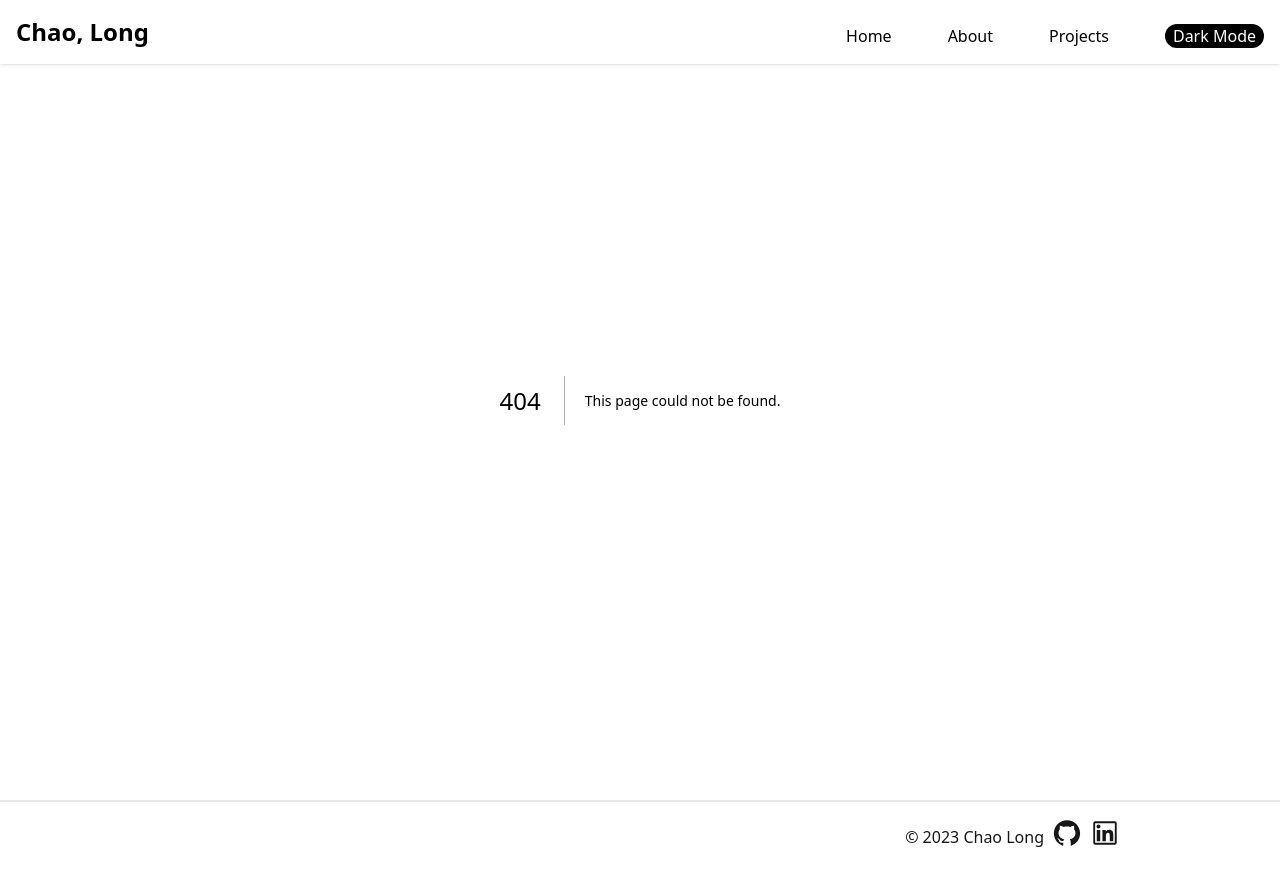
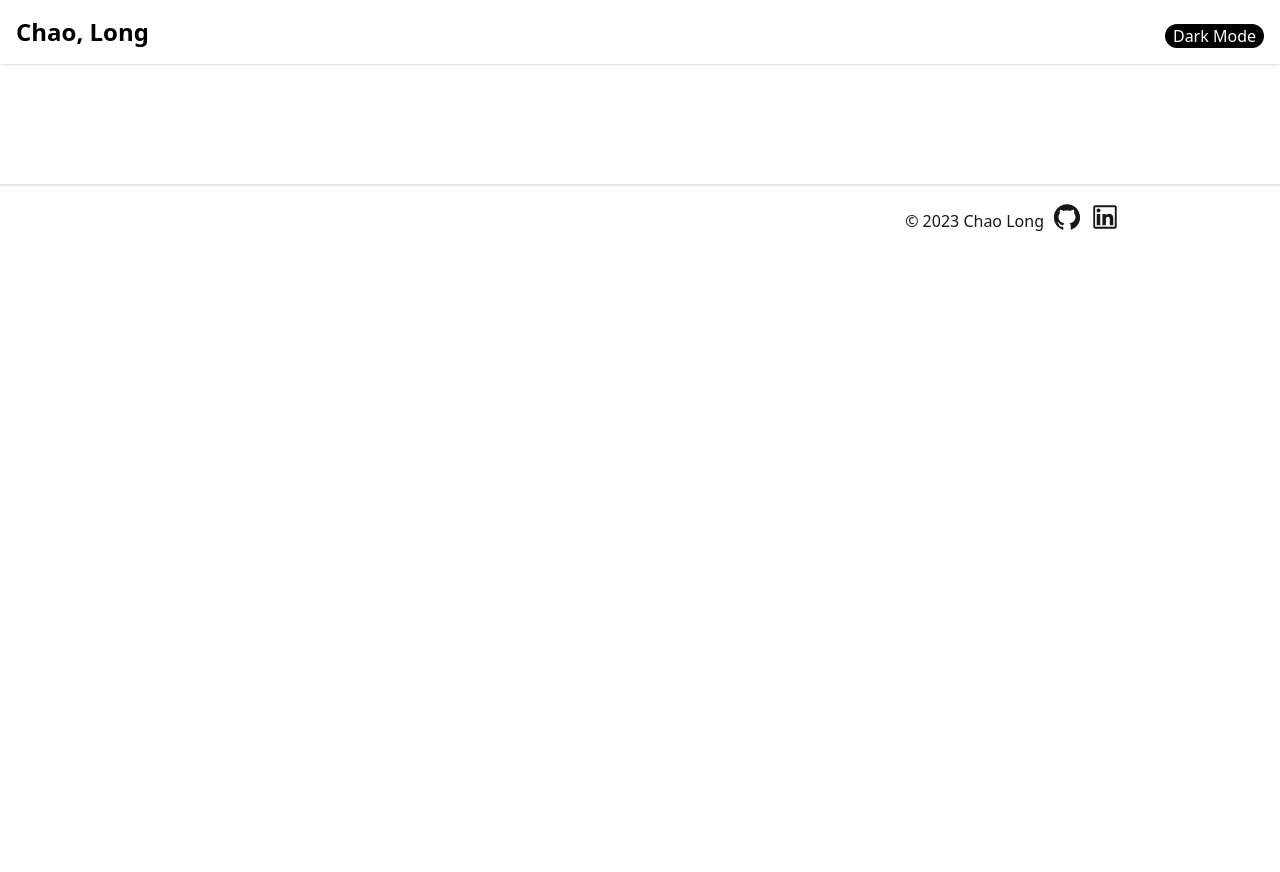
Before and after one commit to smarthulala/personalPortfolio, a Next.js app: page /login in a window 1280 px wide. Before the commit this address had no page. After the commit the page ends 800 px from the top, so only its background shows below. Built offline with nearby package versions, Linux system fonts and the light colour scheme.

Commit message:
add authentication project

```diff
--- a/src/app/layout.tsx
+++ b/src/app/layout.tsx
@@ -13,9 +13,11 @@ export default function RootLayout({
     <html lang='en' suppressHydrationWarning>
       <body>
         <ThemeProvider attribute='class' enableSystem={true}>
-          <Navbar />
-          {children}
-          <Footer />
+          <div className='flex flex-col gap-40'>
+            <Navbar />
+            {children}
+            <Footer />
+          </div>
         </ThemeProvider>
       </body>
     </html>
--- /dev/null
+++ b/src/app/login/page.tsx
@@ -0,0 +1,5 @@
+import React from 'react'
+
+export default function page() {
+  return <div>page</div>
+}
--- /dev/null
+++ b/src/app/signup/page.tsx
@@ -0,0 +1,5 @@
+import React from 'react'
+
+export default function page() {
+  return <div>page</div>
+}
--- a/src/components/Data.tsx
+++ b/src/components/Data.tsx
@@ -52,14 +52,28 @@ export const skillCategories = [
 interface NavItem {
   label: string
   target: string
+  link?: string
 }
 
 export const NavItems: Array<NavItem> = [
-  { label: 'Home', target: 'home' },
+  { label: 'Home', target: 'home', link: '/' },
   { label: 'About', target: 'about' },
   { label: 'Projects', target: 'projects' },
 ]
 
+export const NavButtons = [
+  { label: 'Login', link: 'login' },
+  { label: 'Signup', link: 'signup' },
+]
+
+export const handleClickScroll = (event: any, targetId: string) => {
+  event.preventDefault()
+  const targetSection = document.getElementById(targetId)
+
+  if (targetSection) {
+    targetSection.scrollIntoView({ behavior: 'smooth' })
+  }
+}
 
 export const getRandomColor = () => {
   const letters = '0123456789ABCDEF'
@@ -102,4 +116,21 @@ export const projects = [
       { title: 'Next.js' },
     ],
   },
+  {
+    name: 'Authentication',
+    description:
+      'A Next.js application focused on authentication features. It uses a combination of technologies like Next.js for server-rendered React applications, various libraries for handling authentication-related tasks, and TypeScript for type-safe JavaScript development.',
+    image: '/Authentication.jpg',
+    github: 'https://github.com/smarthulala/nextjs-authentication',
+    link: 'https://github.com/smarthulala/nextjs-authentication',
+    stack: [
+      { title: 'axios' },
+      { title: 'Bcryptjs' },
+      { title: 'Next.js' },
+      { title: 'Jsonwebtoken' },
+      { title: 'MongoDb, Mongoose' },
+      { title: 'Tailwindcss' },
+      { title: 'Nodemailer' },
+    ],
+  },
 ]
--- a/src/components/Hero.tsx
+++ b/src/components/Hero.tsx
@@ -2,11 +2,11 @@
 import Image from 'next/image'
 import Link from 'next/link'
 import { HiArrowDown } from 'react-icons/hi'
-import { handleClickScroll } from './Navbar'
+import { handleClickScroll } from './Data'
 
 export default function Hero() {
   return (
-    <div className='mt-40 md:mt-60 px-6'>
+    <div className='mt-40 md:mt-60 px-6' id='home'>
       <div className='flex flex-col items-center justify-center gap-1 text-center md:text-left md:flex-row xl:w-[1200px]'>
         <Image
           className='rounded-full shadow-2xl hover:scale-105 duration-300'
--- a/src/components/Navbar.tsx
+++ b/src/components/Navbar.tsx
@@ -4,25 +4,20 @@ import { RiMoonFill, RiSunLine } from 'react-icons/ri'
 import { IoMdMenu, IoMdClose } from 'react-icons/io'
 import { useTheme } from 'next-themes'
 import Link from 'next/link'
-import { NavItems } from './Data'
-
-export const handleClickScroll = (event: any, targetId: string) => {
-  event.preventDefault()
-  const targetSection = document.getElementById(targetId)
-
-  if (targetSection) {
-    targetSection.scrollIntoView({ behavior: 'smooth' })
-  }
-}
+import { NavItems, handleClickScroll, NavButtons } from './Data'
 
 export default function Navbar() {
   const { systemTheme, theme, setTheme } = useTheme()
   const currentTheme = theme === 'system' ? systemTheme : theme
   const [navbar, setNavbar] = useState(false)
 
+  const isLoginOrSignup =
+    window.location.pathname === '/login' ||
+    window.location.pathname === '/signup'
+
   return (
     <div
-      className={`w-full mx-auto shadow fixed top-0 z-50 px-10 md:px-4 bg-white dark:bg-black dark:border-b dark:border-slate-500`}
+      className={`w-full mb-20 mx-auto shadow fixed top-0 z-50 px-10 md:px-4 bg-white dark:bg-black dark:border-b dark:border-slate-500`}
     >
       <div className='justify-between py-4 md:items-center md:flex'>
         <div className='flex items-center justify-between text-2xl'>
@@ -37,17 +32,38 @@ export default function Navbar() {
           }`}
         >
           <div className='gap-14 text-end space-y-4 pt-2 md:space-y-0 md:flex items-center justify-center'>
-            {NavItems.map((item, idx) => {
+            {!isLoginOrSignup
+              ? NavItems.map((item, idx) => {
                   return (
                     <div
                       key={idx}
-                  className='hover:text-neutral-500 hover:scale-105 block cursor-pointer'
+                      className='hover:text-neutral-500 hover:scale-105 duration-300 block cursor-pointer'
                       onClick={(event) => handleClickScroll(event, item.target)}
                     >
-                  {item.label}
+                      {item.link ? (
+                        <Link href={item.link}>{item.label}</Link>
+                      ) : (
+                        item.label
+                      )}
                     </div>
                   )
-            })}
+                })
+              : null}
+            {/* <div className='flex gap-4 justify-end'>
+              {!isLoginOrSignup
+                ? NavButtons.map((button, idx) => {
+                    return (
+                      <Link
+                        href={button.link}
+                        key={idx}
+                        className='bg-amber-500 p-1 rounded hover:scale-105 duration-300'
+                      >
+                        {button.label}
+                      </Link>
+                    )
+                  })
+                : ''}
+            </div> */}
             <button
               className={`rounded-3xl px-2 ${
                 currentTheme !== 'dark'
--- a/src/components/Projects.tsx
+++ b/src/components/Projects.tsx
@@ -16,7 +16,7 @@ const Projects = () => {
                 <Link href={project.link}>
                   <Image
                     src={project.image}
-                    alt=''
+                    alt={project.description}
                     width={1000}
                     height={1000}
                     className='rounded-xl shadow-xl dark:md:shadow-amber-500/50 hover:opacity-70'
```
Also changed, not shown: public/Authentication.jpg (added). Lines whose indentation alone changed are shown as unchanged.
